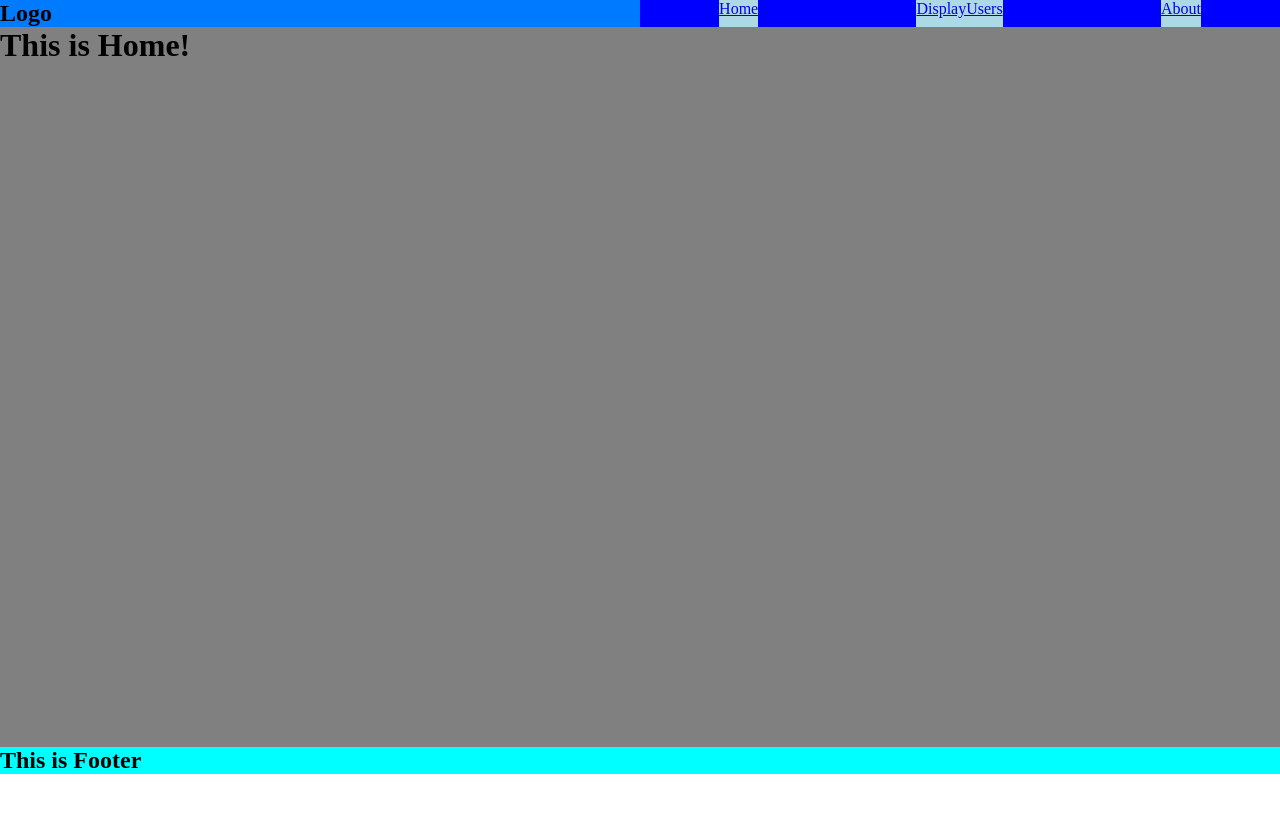
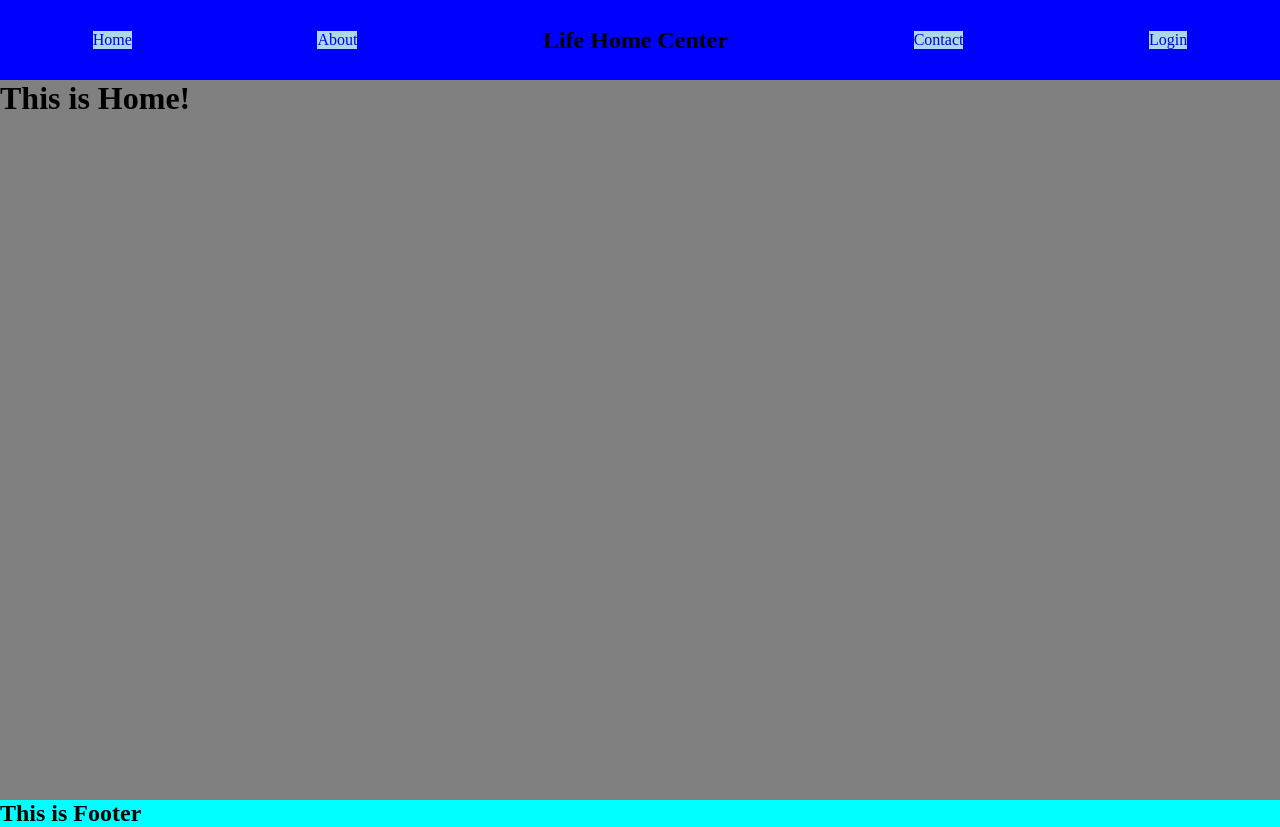
Before and after one commit to DaTheDumbGuy/FinalCapstone, a React (Create React App) app in the folder client/: page / in a window 1280 px wide. Before the commit the page ends 800 px from the top, so only its background shows below. Built offline with nearby package versions, Linux system fonts and the light colour scheme; the HTML template or start-up script is replaced by a standard one.

Commit message:
[Header] -> Testing Merge

```diff
--- a/client/src/App.js
+++ b/client/src/App.js
@@ -1,11 +1,11 @@
 import React from 'react';
 import { BrowserRouter as Router, Routes, Route } from 'react-router-dom';
-import DisplayUsers from './components/pages/DisplayUsers';
 import Header from './components/common/Header';
 import Footer from './components/common/Footer';
 import Home from './components/pages/Home';
 import About from './components/pages/About';
-
+import Contact from './components/pages/Contact';
+import Login from './components/pages/Login';
 import './styles/global.css'
 
 function App() {
@@ -15,8 +15,9 @@ function App() {
         <Header />
         <Routes>
           <Route path="/" element={<Home />} />
-          <Route path="/users" element={<DisplayUsers />} />
           <Route path="/about" element={<About />} />
+          <Route path="/contact" element={<Contact />} />
+          <Route path="/login" element={<Login />} />
         </Routes>
       </div>
       <Footer />
--- a/client/src/components/common/Header.js
+++ b/client/src/components/common/Header.js
@@ -7,17 +7,20 @@ function Header() {
   return (
     <div>
       <nav>
-        <h2>Logo</h2>
-        <ul className='navLinks'>
+        <ul className='nav'>
           <li>
-            <Link to="/">Home</Link>
+            <Link to="/" className='navLink'>Home</Link>
           </li>
           <li>
+            <Link to="/about" className='navLink'>About</Link>
+          </li>
+          <div><h1>Life Home Center</h1> </div>
+          <li>
             {/* Testing, you can remove this */}
-            <Link to="/users">DisplayUsers</Link>
+            <Link to="/contact" className='navLink'>Contact</Link>
           </li>
           <li>
-            <Link to="/about">About</Link>
+            <Link to="/login" className='navLink'>Login</Link>
           </li>
         </ul>
       </nav>
--- a/client/src/styles/common/Header.css
+++ b/client/src/styles/common/Header.css
@@ -3,13 +3,18 @@ nav{
     justify-content: space-between;
     background-color: var(--primary-color);
 }
-.navLinks{
+.nav{
     display: flex;
     justify-content: space-around;
-    width: 50%;
+    align-items: center;
+    width: 100%;
+    height: 10vh;
     background-color: blue;
 }
-.navLinks li{
+.nav li{
     background-color: var(--light-blue);
     list-style: none;
 }
+.navLink{
+    text-decoration: none;
+}
```
